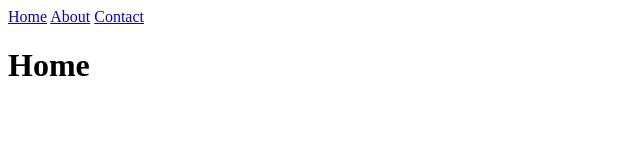
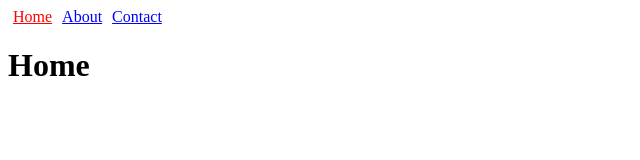
Before and after one commit to ashotpahlevanyan/React-Router-V4-training-AIO, a React (Create React App) app: page / in a window 1280 px wide. Shown: the top 160 px of the page, without its empty margins (0-640 px from the left). Built offline with nearby package versions, Linux system fonts and the light colour scheme.

Commit message:
aded activeClass support with different ways: activeClassName, activeStyle, isActive frunction

```diff
--- a/src/App.css
+++ b/src/App.css
@@ -0,0 +1,11 @@
+a {
+	margin: 5px;
+}
+
+a, a:visited {
+	color : blue;
+}
+
+a.active {
+	color: red;
+}
--- a/src/App.js
+++ b/src/App.js
@@ -12,11 +12,19 @@
 	return <h1>Home</h1>;
 };
 
+const isActiveFunc = (match, location) => {
+	console.log(match, location);
+	return match;
+};
+
 const Links = () => (
 	<nav>
-		<NavLink to="/">Home</NavLink>{' '}
-		<NavLink to={{pathname: '/about'}}>About</NavLink>{' '}
-		<NavLink replace to="/contact">Contact</NavLink>{' '}
+		<NavLink exact activeClassName="active" to="/">Home</NavLink>
+		<NavLink activeStyle={{color: 'green'}} to={{pathname: "/about"}}>About</NavLink>
+		<NavLink
+			isActive={isActiveFunc}
+			activeClassName="active"
+			to="/contact">Contact</NavLink>
 	</nav>
 );
 
```
